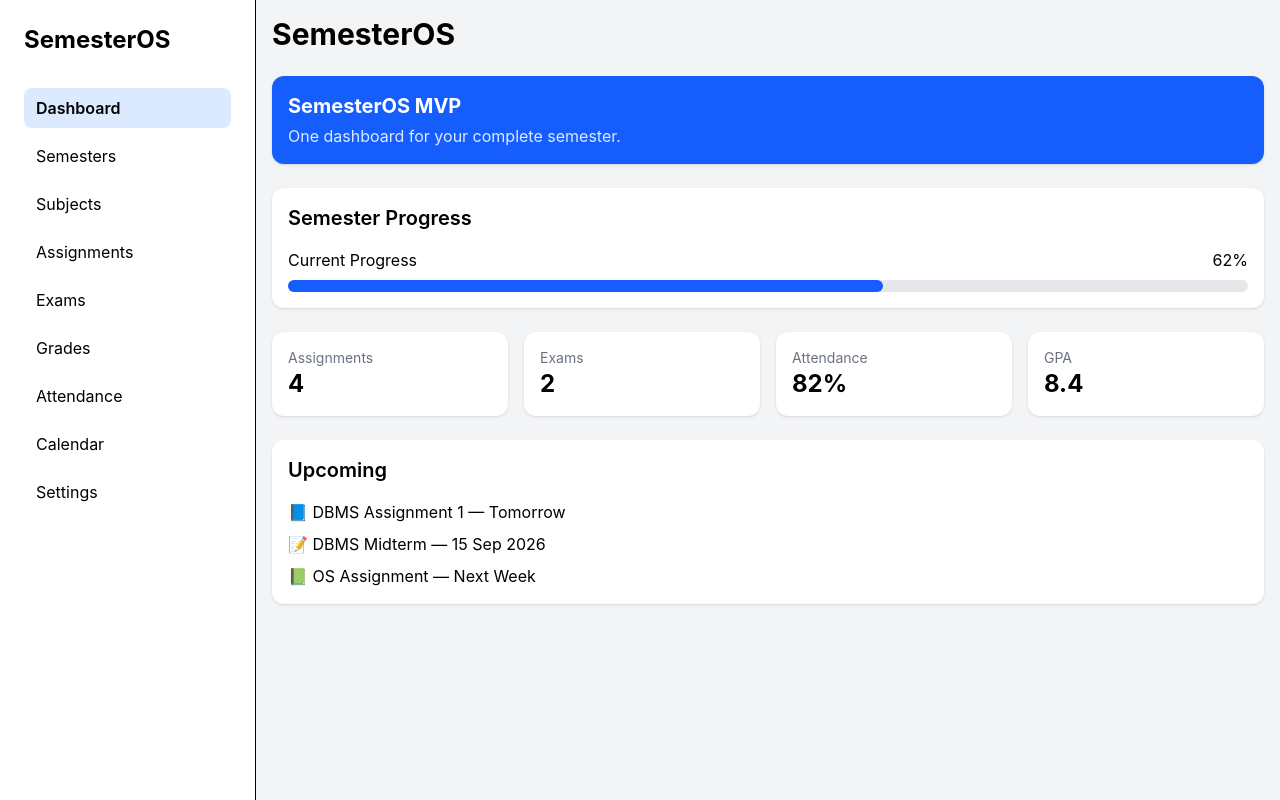
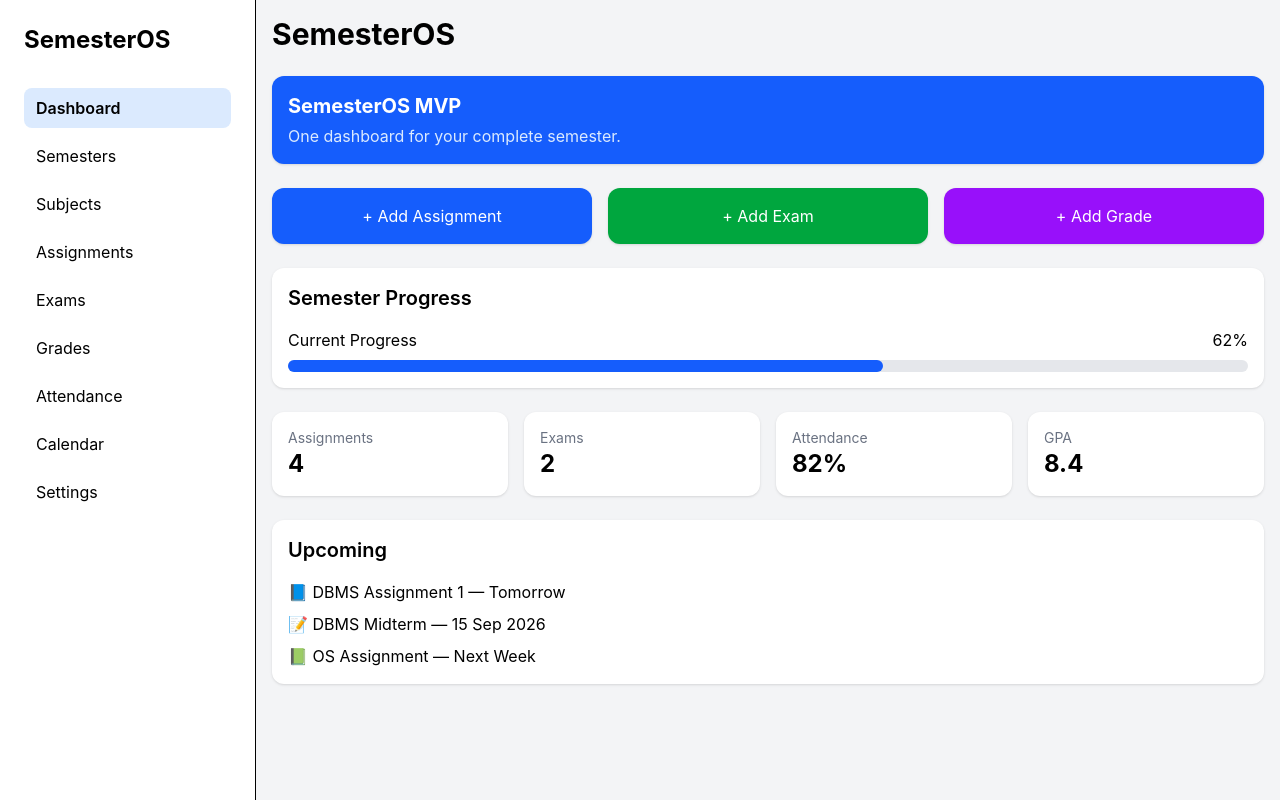
Before and after one commit to anupamlohar22/semester-os, a React (Vite) app in the folder frontend/: page / in a window 1280 px wide. Built offline with nearby package versions, Linux system fonts and the light colour scheme.

Commit message:
Add dashboard quick actions

```diff
--- /dev/null
+++ b/frontend/src/components/QuickActions.tsx
@@ -0,0 +1,19 @@
+function QuickActions() {
+  return (
+    <div className="mt-6 grid gap-4 md:grid-cols-3">
+      <button className="rounded-xl bg-blue-600 p-4 text-white shadow">
+        + Add Assignment
+      </button>
+
+      <button className="rounded-xl bg-green-600 p-4 text-white shadow">
+        + Add Exam
+      </button>
+
+      <button className="rounded-xl bg-purple-600 p-4 text-white shadow">
+        + Add Grade
+      </button>
+    </div>
+  );
+}
+
+export default QuickActions;
--- a/frontend/src/pages/DashboardPage.tsx
+++ b/frontend/src/pages/DashboardPage.tsx
@@ -1,4 +1,5 @@
 import PageLayout from "../components/PageLayout";
+import QuickActions from "../components/QuickActions";
 import StatCard from "../components/StatCard";
 import UpcomingCard from "../components/UpcomingCard";
 import SemesterProgress from "../components/SemesterProgress";
@@ -8,6 +9,7 @@ function DashboardPage() {
   return (
     <PageLayout title="SemesterOS">
       <FeatureBanner />
+      <QuickActions />
       <SemesterProgress />
 
       <div className="mt-6 grid gap-4 md:grid-cols-2 lg:grid-cols-4">
```
